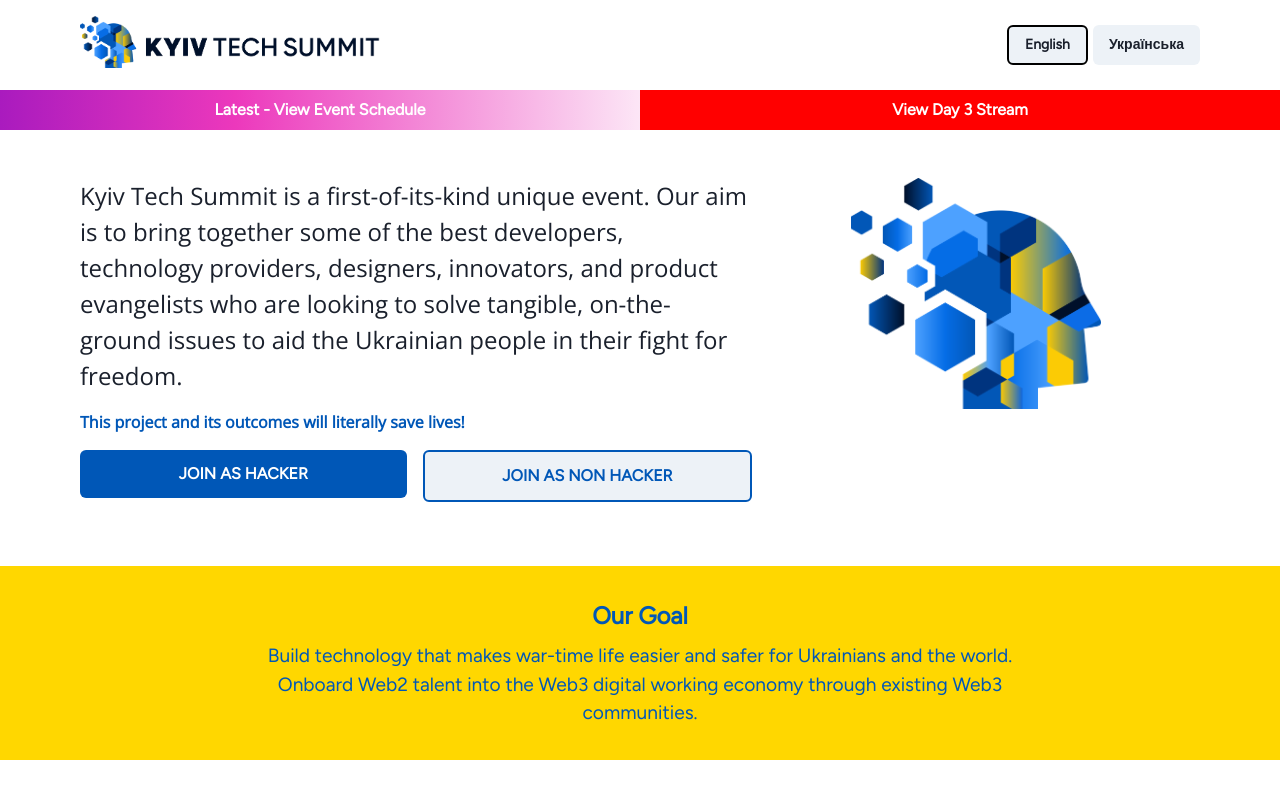
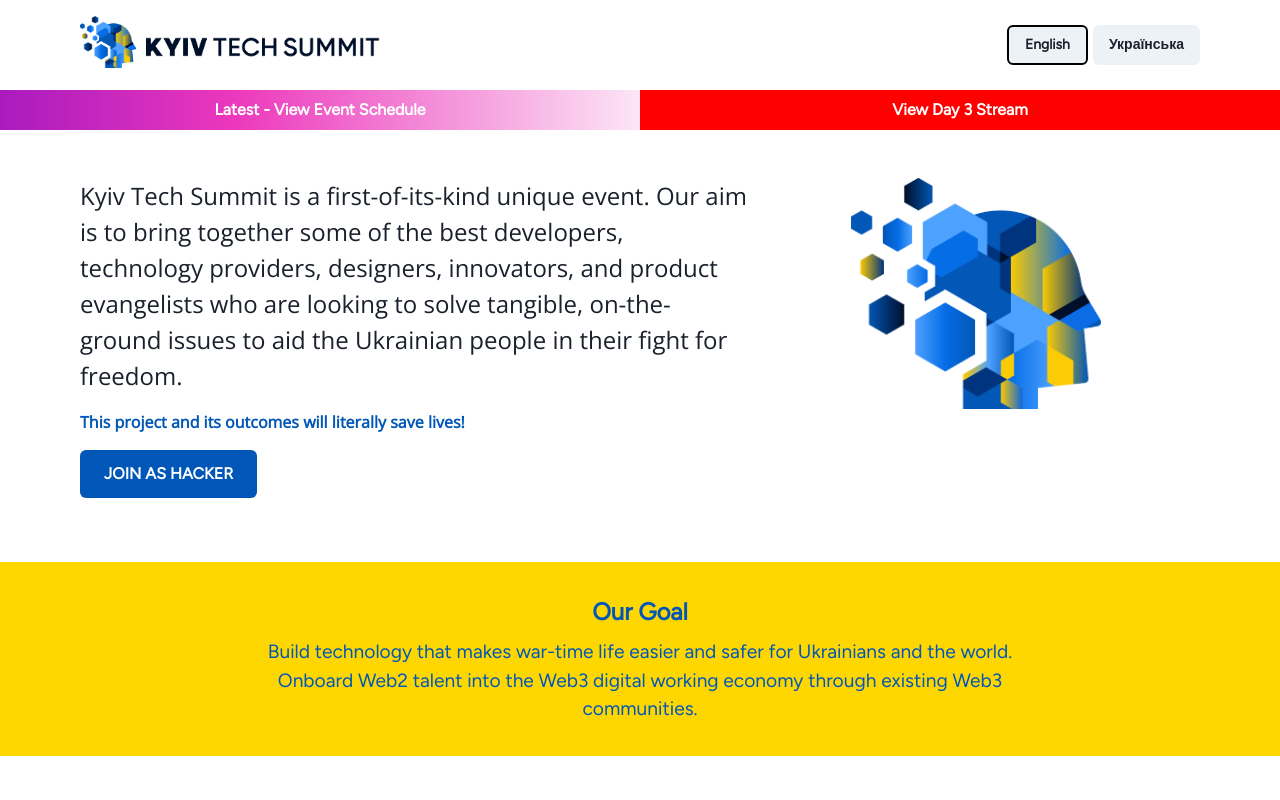
Before and after one commit to manolingam/kyiv-tech-summit, a Next.js app: page / in a window 1280 px wide. Shown: the top 800 px of the page. Built offline with nearby package versions, Linux system fonts and the light colour scheme; some icons are missing.

Commit message:
closing down non hacker cta

```diff
--- a/utils/language.js
+++ b/utils/language.js
@@ -3,8 +3,7 @@
     'Kyiv Tech Summit це перша в своєму роді унікальна подія! Наша мета — об’єднати найкращих розробників, постачальників технологій, дизайнерів, інноваторів і проповідників продуктів, які прагнуть вирішити проблеми на місцях, щоб допомогти українцям у їхній боротьбі за свободу.',
   'This project and its outcomes will literally save lives!':
     'Цей проект та його результати буквально врятують життя!',
-  'Join as Hacker': 'Join as Hacker',
-  'Join as Non hacker': 'Join as Non Hacker'
+  'Join as Hacker': 'Join as Hacker'
 };
 
 export const sectionTwoTranslation = {
--- a/views/SplashIntro.jsx
+++ b/views/SplashIntro.jsx
@@ -76,7 +76,6 @@
           </Text>
           <Flex direction={{ lg: 'row', sm: 'column' }}>
             <Button
-              w='100%'
               fontSize='1rem'
               fontFamily='figTree'
               bg='#0057b7'
@@ -94,24 +93,6 @@
                 ? Object.keys(sectionOneTranslation)[2]
                 : sectionOneTranslation[Object.keys(sectionOneTranslation)[2]]}
             </Button>
-            <Button
-              w='100%'
-              fontSize='1rem'
-              fontFamily='figTree'
-              border='2px solid #0057b7'
-              color='#0057b7'
-              p='1.5rem'
-              mt='1rem'
-              textTransform='uppercase'
-              onClick={() =>
-                window.open('https://join.kyivtechsummit.com', '_blank')
-              }
-              _hover={{ opacity: '0.8' }}
-            >
-              {language === 'english'
-                ? Object.keys(sectionOneTranslation)[3]
-                : sectionOneTranslation[Object.keys(sectionOneTranslation)[3]]}
-            </Button>
           </Flex>
         </GridItem>
         <GridItem colSpan={2}>
```
